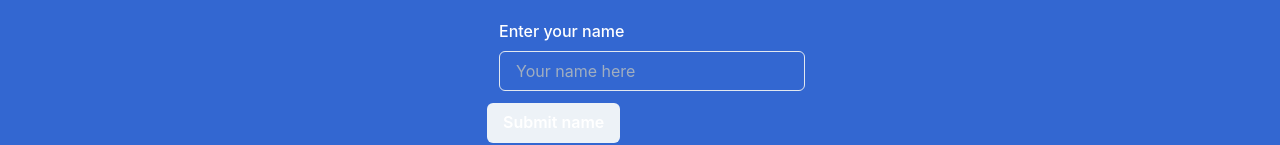
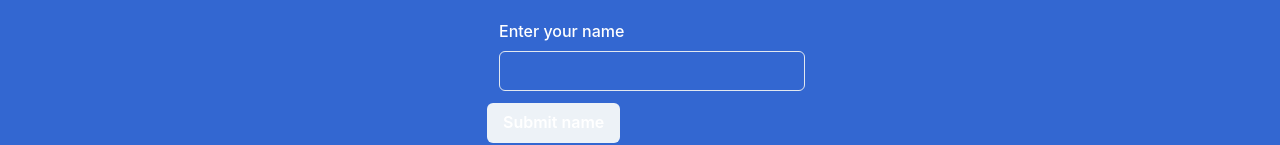
Before and after one commit to perholte/GitlabVizualiser, a React (Create React App) app: page / in a window 1280 px wide. Shown: the part 421-566 px from the top of the page. Built offline with nearby package versions, Linux system fonts and the light colour scheme; no server answers.

Commit message:
Fix styling issue

```diff
--- a/src/components/frontpage/Frontpage.tsx
+++ b/src/components/frontpage/Frontpage.tsx
@@ -37,7 +37,6 @@ const Frontpage: FC = () => {
 						<Input
 							isRequired
 							type='text'
-							placeholder='Your name here'
 							onChange={(event) => setName(event.target.value)}
 						></Input>
 					</FormControl>
```
